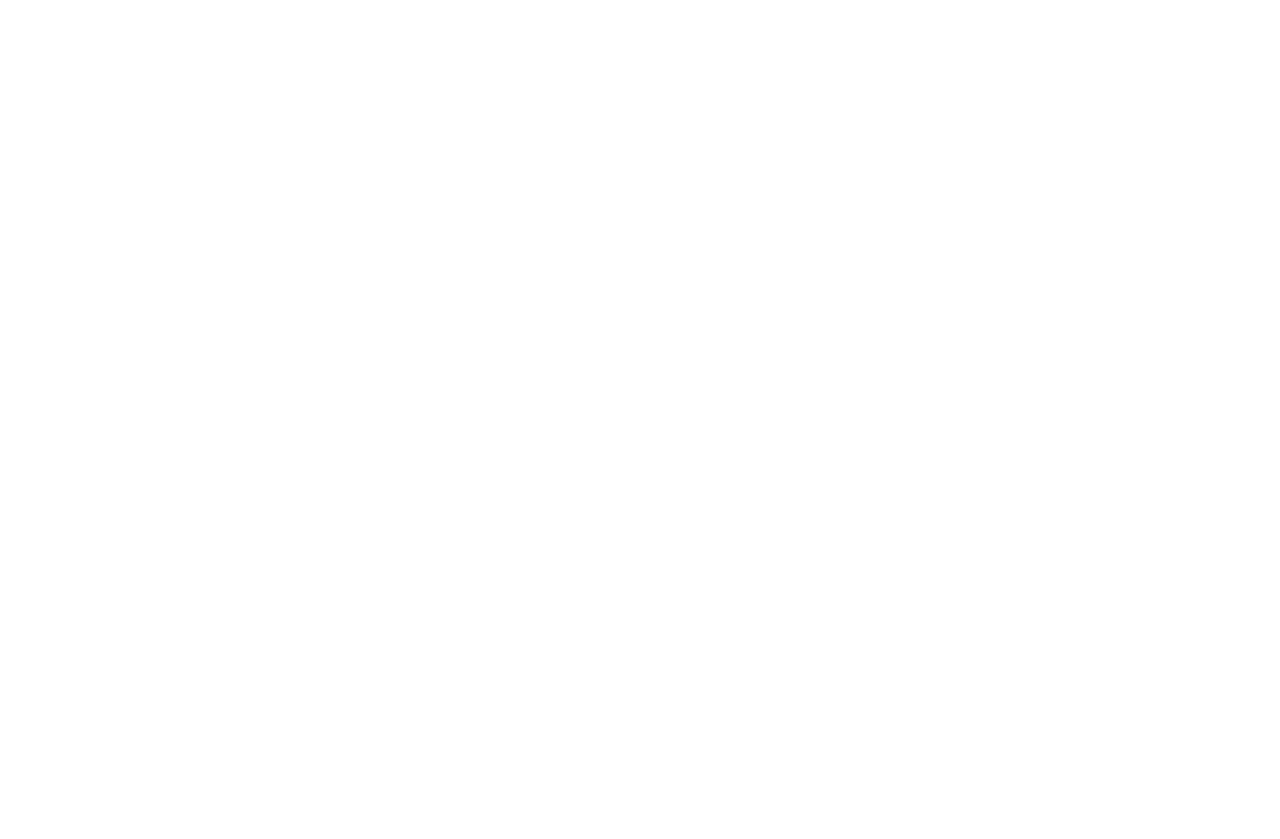
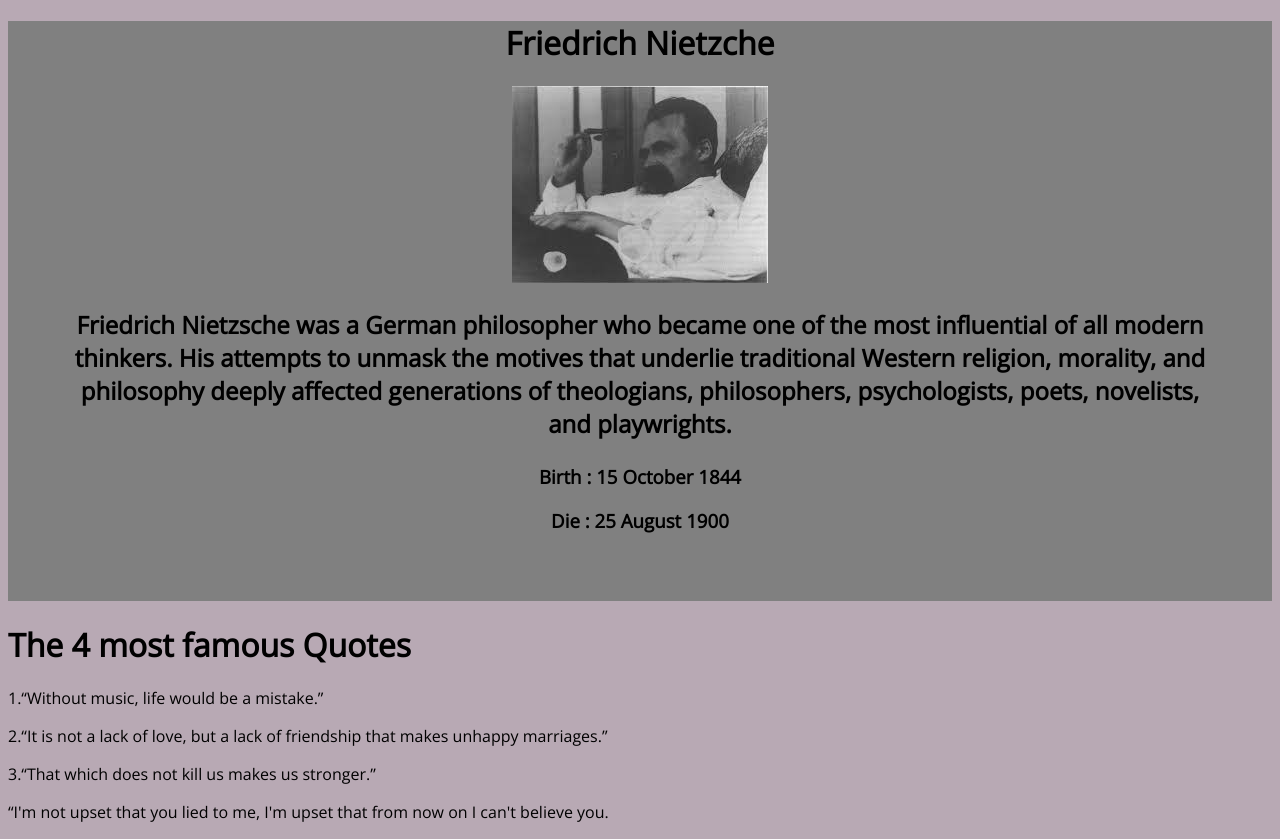
Before and after one commit to developertarik/Tribute-page-Friedrich-nietzche, a plain HTML site: page index.html in a window 1280 px wide. Before the commit the page ends 800 px from the top, so only its background shows below. Drawn offline with nearby package versions, Linux system fonts and the light colour scheme.

Commit message:
add photos and change top page and change bottom page

```diff
--- a/index.html
+++ b/index.html
@@ -9,6 +9,32 @@
     <link rel="stylesheet" href="styles/style.css">
 </head>
 <body>
+    <div class="top">
+        <div class="top-header">
+            <h1 class="top-head">Friedrich Nietzche</h1>
+            <img src="images/index.jpeg" alt="Nietzche">
+            <h2 class="top-text">Friedrich Nietzsche was a German philosopher who became one of the most influential of all modern thinkers. His attempts to unmask the motives that underlie traditional Western religion, morality, and philosophy deeply affected generations of theologians, philosophers, psychologists, poets, novelists, and playwrights.
+            </p>
+            </h2>
+            <h3>Birth : 15 October 1844 </h3>
+            <h3>Die : 25 August 1900</h3>
+        </div>
+    </div>
+    <div class="bottom">
+        <h1>The 4 most famous Quotes</h1>
+        <p>1.“Without music, life would be a mistake.”
+        </p>
+        <p>2.“It is not a lack of love, but a lack of friendship that makes unhappy marriages.”
+        </p>
+        <p>
+            3.“That which does not kill us makes us stronger.”
 
+        </p>
+        <p class="bottom-quote">“I'm not upset that you lied to me, I'm upset that from now on I can't believe you.</p>
+
+    </div>
+    <div class="footer">
+
+    </div>
 </body>
 </html>
--- a/styles/style.css
+++ b/styles/style.css
@@ -0,0 +1,9 @@
+@import url('https://fonts.googleapis.com/css2?family=Open+Sans:wght@300&display=swap');body{
+    background-color:rgb(184, 169, 180);
+    font-family: "Open Sans",cursive;
+}
+.top {
+    padding:0px  50px 50px 50px;
+    text-align: center;
+    background-color: grey;
+}
```
Also changed, not shown: images/bottom-photo1.jpeg (added), images/bottom-photo2.jpeg (added), images/bottom-photo3.jpeg (added), images/bottom-photo4.jpeg (added).
